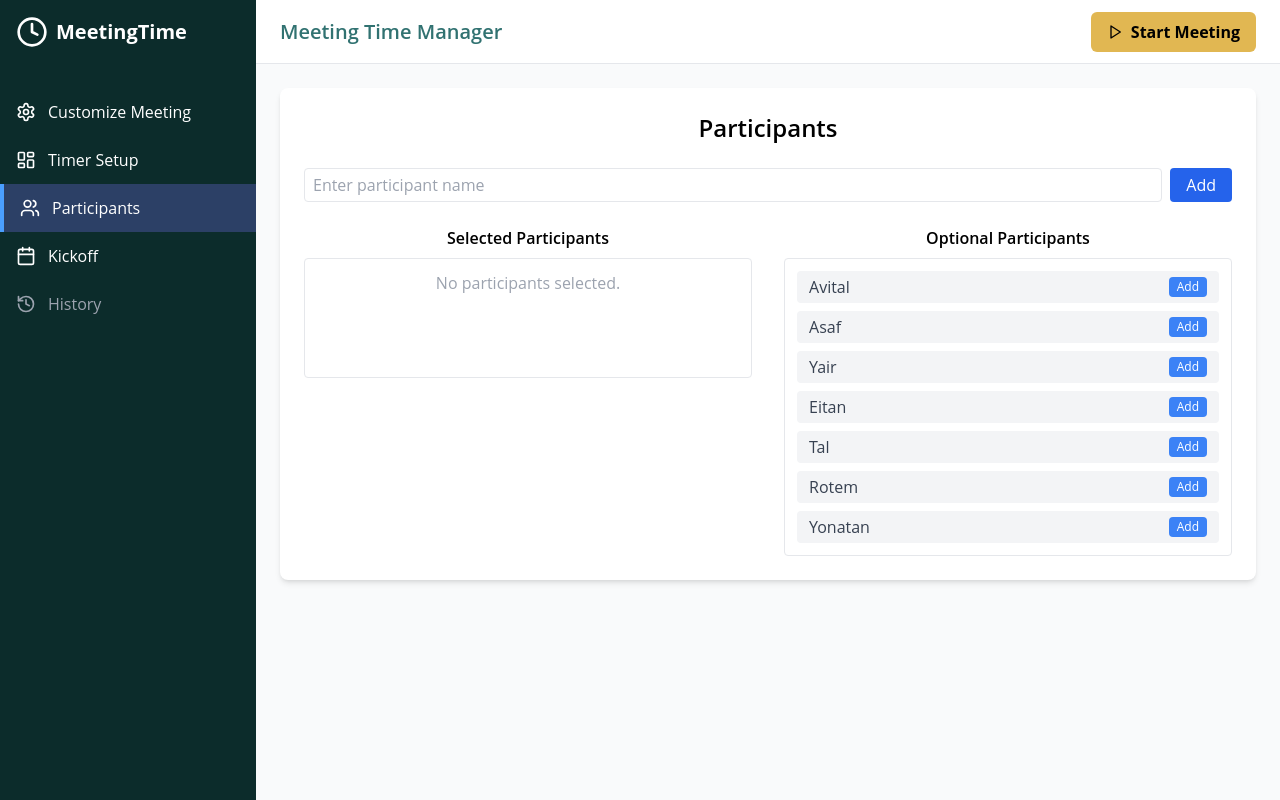
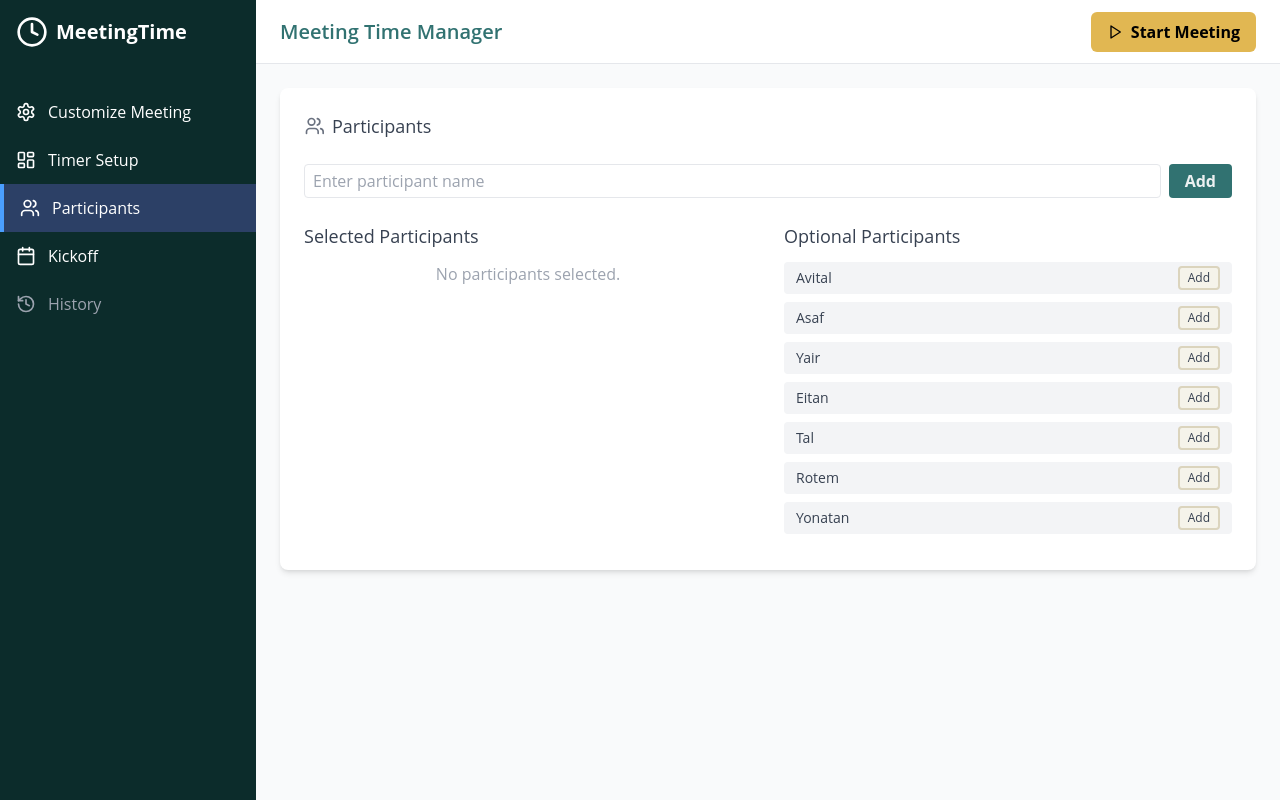
Before and after one commit to avitalsl/timerAppv3, a React (Vite) app in the folder newStandApp/: page /participants in a window 1280 px wide. Built offline with nearby package versions, Linux system fonts and the light colour scheme.

Commit message:
feat(timer-setup,participants)[AI]: UI consistency, participants heading icon, per-participant time in seconds

```diff
--- a/newStandApp/src/components/ComponentPicker.tsx
+++ b/newStandApp/src/components/ComponentPicker.tsx
@@ -23,7 +23,7 @@ const ComponentPicker: React.FC<ComponentPickerProps> = ({
         {components.map((component) => (
           <div
             key={component.id}
-            className="flex items-center p-1.5 border border-gray-200 rounded-md bg-primary-sand"
+            className="flex items-center p-1.5 border border-gray-200 rounded-md bg-primary-sandLight"
             data-testid={`component-picker-item-${component.id}`}
           >
             <Checkbox
--- a/newStandApp/src/components/widgets/ParticipantListWidget.tsx
+++ b/newStandApp/src/components/widgets/ParticipantListWidget.tsx
@@ -33,7 +33,7 @@ const ParticipantListWidget: React.FC<ParticipantListWidgetProps> = ({ mode = "s
               <span className="text-sm">{name}</span>
             </div>
           ))}
-          <div className="flex items-center bg-gray-100 text-gray-500 px-3 py-1 rounded-full cursor-pointer hover:bg-gray-200">
+          <div className="flex items-center bg-buttonColor text-gray-500 px-3 py-1 rounded-full cursor-pointer hover:bg-gray-200">
             <PlusIcon className="h-4 w-4 mr-1" />
             <span className="text-sm">Add</span>
           </div>
--- a/newStandApp/src/pages/Participants.tsx
+++ b/newStandApp/src/pages/Participants.tsx
@@ -32,11 +32,16 @@ const [participants, setParticipants] = useState<Participant[]>(getInitialPartic
 React.useEffect(() => {
   localStorage.setItem(localStorageKey, JSON.stringify(participants));
 }, [participants]);
-  const [newName, setNewName] = useState('');
+  const [searchTerm, setSearchTerm] = useState('');
   const [error, setError] = useState('');
 
+  // Filter participants by search term (case-insensitive substring)
+  const filteredParticipants = participants.filter(p =>
+    p.name.toLowerCase().includes(searchTerm.trim().toLowerCase())
+  );
+
   const handleAdd = () => {
-    const trimmed = newName.trim();
+    const trimmed = searchTerm.trim();
     if (!trimmed) {
       setError('Name cannot be empty');
       return;
@@ -46,7 +51,7 @@ React.useEffect(() => {
       return;
     }
     setParticipants([...participants, { name: trimmed, included: true }]);
-    setNewName('');
+    setSearchTerm('');
     setError('');
   };
 
@@ -56,12 +61,15 @@ React.useEffect(() => {
 
   return (
     <div className="bg-white rounded-lg shadow-md p-6" data-testid="screen-participants">
-      <h2 className="text-2xl font-semibold mb-6 text-center">Participants</h2>
+      <div className="flex items-center mb-6"><svg xmlns="http://www.w3.org/2000/svg" className="h-5 w-5 text-gray-500 mr-2" fill="none" viewBox="0 0 24 24" stroke="currentColor" strokeWidth={2}><path strokeLinecap="round" strokeLinejoin="round" d="M17 21v-2a4 4 0 0 0-4-4H7a4 4 0 0 0-4 4v2" /><circle cx="9" cy="7" r="4" /><path strokeLinecap="round" strokeLinejoin="round" d="M23 21v-2a4 4 0 0 0-3-3.87" /><path strokeLinecap="round" strokeLinejoin="round" d="M16 3.13a4 4 0 0 1 0 7.75" /></svg><h2 className="text-lg font-medium text-gray-700">Participants</h2></div>
       <div className="flex gap-2 mb-4" data-testid="participants-add-section">
         <input
           type="text"
-          value={newName}
-          onChange={e => setNewName(e.target.value)}
+          value={searchTerm}
+          onChange={e => {
+            setSearchTerm(e.target.value);
+            setError('');
+          }}
           onKeyDown={handleInputKeyDown}
           placeholder="Enter participant name"
           className="border rounded px-2 py-1 flex-1"
@@ -69,8 +77,9 @@ React.useEffect(() => {
         />
         <button
           onClick={handleAdd}
-          className="bg-blue-600 text-white px-4 py-1 rounded hover:bg-blue-700"
+          className="bg-primary-medium text-primary-lightText px-4 py-1 rounded hover:bg-primary-secondaryButtonColorHover font-bold"
           data-testid="btn-add-participant"
+          disabled={!searchTerm.trim()}
         >
           Add
         </button>
@@ -79,17 +88,17 @@ React.useEffect(() => {
       <div className="grid grid-cols-1 md:grid-cols-2 gap-8 mt-6" data-testid="participants-columns">
         {/* Selected Participants */}
         <div>
-          <h3 className="font-semibold mb-2 text-center">Selected Participants</h3>
-          <ul className="space-y-2 border rounded p-3 min-h-[120px]" data-testid="selected-participants-list">
-            {participants.filter(p => p.included).length === 0 ? (
+          <h3 className="text-lg font-medium text-gray-700">Selected Participants</h3>
+          <ul className="space-y-2 bg-white rounded py-3 px-0 min-h-[120px]" data-testid="selected-participants-list">
+            {(participants.filter(p => p.included).length === 0) ? (
               <li className="text-gray-400 text-center">No participants selected.</li>
             ) : (
               participants.filter(p => p.included).map((participant) => (
-                <li key={participant.name} className="flex items-center gap-2 bg-blue-50 px-3 py-1 rounded justify-between">
-                  <span className="text-gray-700">{participant.name}</span>
+                <li key={participant.name} className="flex items-center gap-2 bg-primary-sandLight border-2 border-primary-sandLight px-3 py-1 rounded justify-between">
+                  <span className="text-sm font-medium text-gray-700">{participant.name}</span>
                   <button
-                    className="w-5 h-5 flex items-center justify-center text-xs bg-red-300 text-white rounded-full p-0 hover:bg-red-400 focus:outline-none"
-                    style={{fontSize: '0.75rem', lineHeight: 1}}
+                    className="w-5 h-5 flex items-center justify-center text-xs rounded-full p-0 hover:bg-primary-sand focus:outline-none"
+                    style={{fontSize: '0.75rem', lineHeight: 1, color: 'hsl(0, 75%, 85%)'}}
                     onClick={() => setParticipants(participants.map(p => p.name === participant.name ? { ...p, included: false } : p))}
                     data-testid={`btn-remove-selected-${participant.name}`}
                     aria-label={`Remove ${participant.name}`}
@@ -103,17 +112,20 @@ React.useEffect(() => {
         </div>
         {/* Optional Participants */}
         <div>
-          <h3 className="font-semibold mb-2 text-center">Optional Participants</h3>
-          <ul className="space-y-2 border rounded p-3 min-h-[120px]" data-testid="optional-participants-list">
-            {participants.filter(p => !p.included).length === 0 ? (
+          <h3 className="text-lg font-medium text-gray-700">Optional Participants</h3>
+          <ul className="space-y-2 bg-white rounded py-3 px-0 min-h-[120px]" data-testid="optional-participants-list">
+            {(filteredParticipants.filter(p => !p.included).length === 0) ? (
               <li className="text-gray-400 text-center">No optional participants left.</li>
             ) : (
-              participants.filter(p => !p.included).map(participant => (
+              filteredParticipants.filter(p => !p.included).map(participant => (
                 <li key={participant.name} className="flex items-center gap-2 bg-gray-100 px-3 py-1 rounded justify-between">
-                  <span className="text-gray-700">{participant.name}</span>
+                  <span className="text-sm font-medium text-gray-700">{participant.name}</span>
                   <button
-                    className="text-xs bg-blue-500 text-white rounded px-2 py-0.5 hover:bg-blue-600"
-                    onClick={() => setParticipants(participants.map(p => p.name === participant.name ? { ...p, included: true } : p))}
+                    className="text-xs bg-primary-sandLight border-2 border-primary-sand text-gray-700 rounded px-2 py-0.5 hover:bg-primary-sand"
+                    onClick={() => {
+  setParticipants(participants.map(p => p.name === participant.name ? { ...p, included: true } : p));
+  setSearchTerm('');
+}}
                     data-testid={`btn-add-optional-${participant.name}`}
                   >
                     Add
--- a/newStandApp/tailwind.config.js
+++ b/newStandApp/tailwind.config.js
@@ -17,20 +17,24 @@ export default {
       },
       colors: {
         primary: {
-          verylightbeige: '#F9F6F1',
+
           dark: 'rgb(12, 44, 43)',
           medium: 'rgba(49, 114, 113, 1)',
           light: 'rgb(104, 157, 157)',
           lightest: 'rgb(145, 180, 179)',
           bg: 'rgba(232, 245, 233, 1)',
           titleColor: 'rgba(49, 114, 113, 1)',
-          buttonColor: '#e1b752',
-          buttonHover: '#cfa32c',
-          peach: 'hsl(30, 75%, 85%)',
-          sand: '#dbd4bd',
-          sandLight: '#f5f3ea',
-          sandLightest: '#eef1da33',
-          verylightbeige: '#F9F6F1',
+          buttonColor: 'rgb(225, 183, 82)',
+          secondaryButtonColor: 'rgba(49, 114, 113, 1)',
+          secondaryButtonColorHover: 'rgba(38, 90, 89, 1)',
+          buttonHover: 'rgb(163, 129, 35)',
+          lightYellow: 'hsl(52, 91%, 75%)',
+          peach: 'rgb(255, 224, 191)',
+          sand: 'rgb(219, 212, 189)',
+          sandLight: 'rgb(245, 243, 234)',
+          sandLightest: 'rgba(238, 241, 218, 0.2)',
+          verylightbeige: 'rgb(249, 246, 241)',
+          lightText: 'rgb(236, 240, 241)',
         },
       },
     },
```
Also changed, not shown: newStandApp/src/pages/TimerSetup.tsx (+11 -11 lines).
